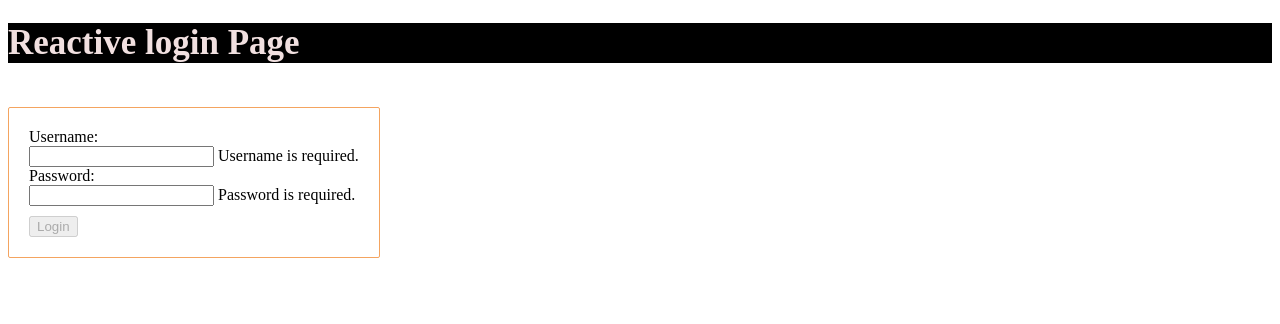
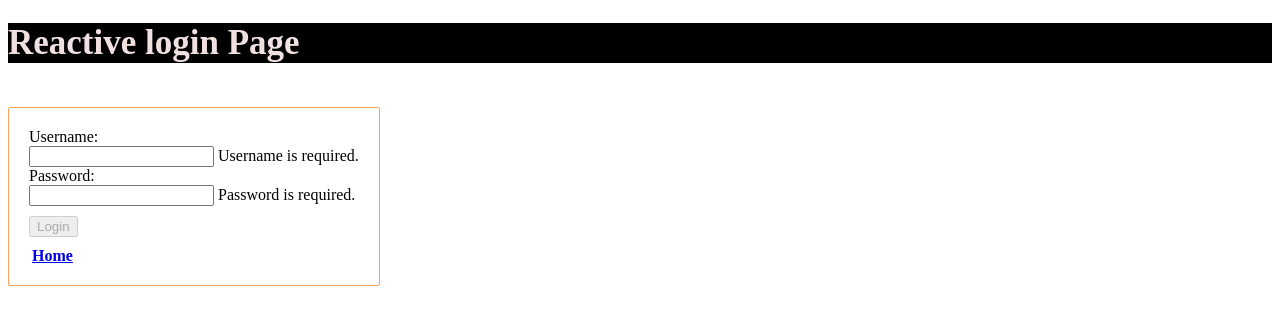
Before and after one commit to Akhil2105/Angular, an Angular app: page /reactive-login in a window 1280 px wide. Shown: the top 324 px of the page. Built offline with nearby package versions, Linux system fonts and the light colour scheme.

Commit message:
added styles and home link

```diff
--- a/src/app/login/login.component.html
+++ b/src/app/login/login.component.html
@@ -11,5 +11,5 @@
   </form>
 
   <p class="signup">New customer? <a routerLink="/signup">Sign up here.</a></p>
-  <p><a routerLink="/welcome">Home</a></p>
+  <p class="Home"><a routerLink="/welcome">Home</a></p>
 </div>
--- a/src/app/login/login.component.scss
+++ b/src/app/login/login.component.scss
@@ -32,9 +32,13 @@ button:hover{
     background-color: aqua;
 
 }
-.signup{
+.signup, .Home {
     margin: auto;
     align-items: center;
     place-content: allign-content;
+    display: block;
+    font-weight: bold;
+    color: #e48f8f;
+
 
 }
--- a/src/app/reactivelogin/reactivelogin.component.html
+++ b/src/app/reactivelogin/reactivelogin.component.html
@@ -17,4 +17,7 @@
   <div>
     <button type="submit" [disabled]="loginForm.invalid">Login</button>
   </div>
+  <div>
+    <p class="Home"><a routerLink="/welcome">Home</a></p>
+  </div>
   </form>
--- a/src/app/reactivelogin/reactivelogin.component.scss
+++ b/src/app/reactivelogin/reactivelogin.component.scss
@@ -25,3 +25,11 @@ h1{
   color: #f1e0e0;
   font-size: 35px;
 }
+.Home{
+    margin: auto;
+    display: inline-block;
+    font-weight: bold;
+    color: #2214e9;
+    margin-top: 10px;
+    margin-left: 3px;
+}
--- a/src/app/welcome/welcome.component.scss
+++ b/src/app/welcome/welcome.component.scss
@@ -9,28 +9,30 @@ body {
 
   h2 {
     color: #333;
+    background-color: #e9d24e;
   }
 
   p {
     color: #666;
+    font-size: 20px;
   }
 
   ul {
     padding: 0;
   }
 
-  .link1, .link2 {
-    display: inline-block;
+  .link1, .link2, .link3 {
+    display: block;
     margin-right: 20px;
-    font-size: 16px;
+    font-size: 20px;
   }
 
-  .link1 a, .link2 a {
+  .link1 a, .link2 a, .link3 a{
     text-decoration: none;
     color: #3498db;
     transition: color 0.3s ease;
   }
 
-  .link1 a:hover, .link2 a:hover {
+  .link1 a:hover, .link2 a:hover .link3 a:hover{
     color: #3307f8;
   }
```
